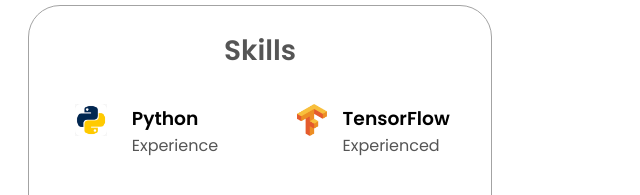
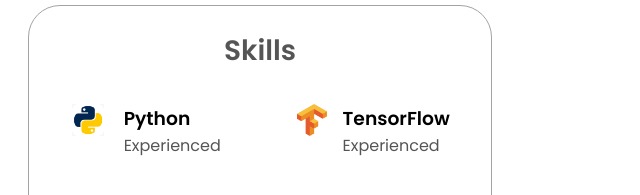
Before and after one commit to Srin-jaya/srin-website, a plain HTML site: page index.html in a window 1280 px wide. Shown: the part 1820-2015 px from the top of the page, 628-1268 px from the left. Drawn offline with Linux system fonts and the light colour scheme.

Commit message:
updated skills

```diff
--- a/index.html
+++ b/index.html
@@ -207,7 +207,7 @@
                 />
                 <div>
                   <h3>Python</h3>
-                  <p>Experience</p>
+                  <p>Experienced</p>
                 </div>
               </article>
               <article>
```
